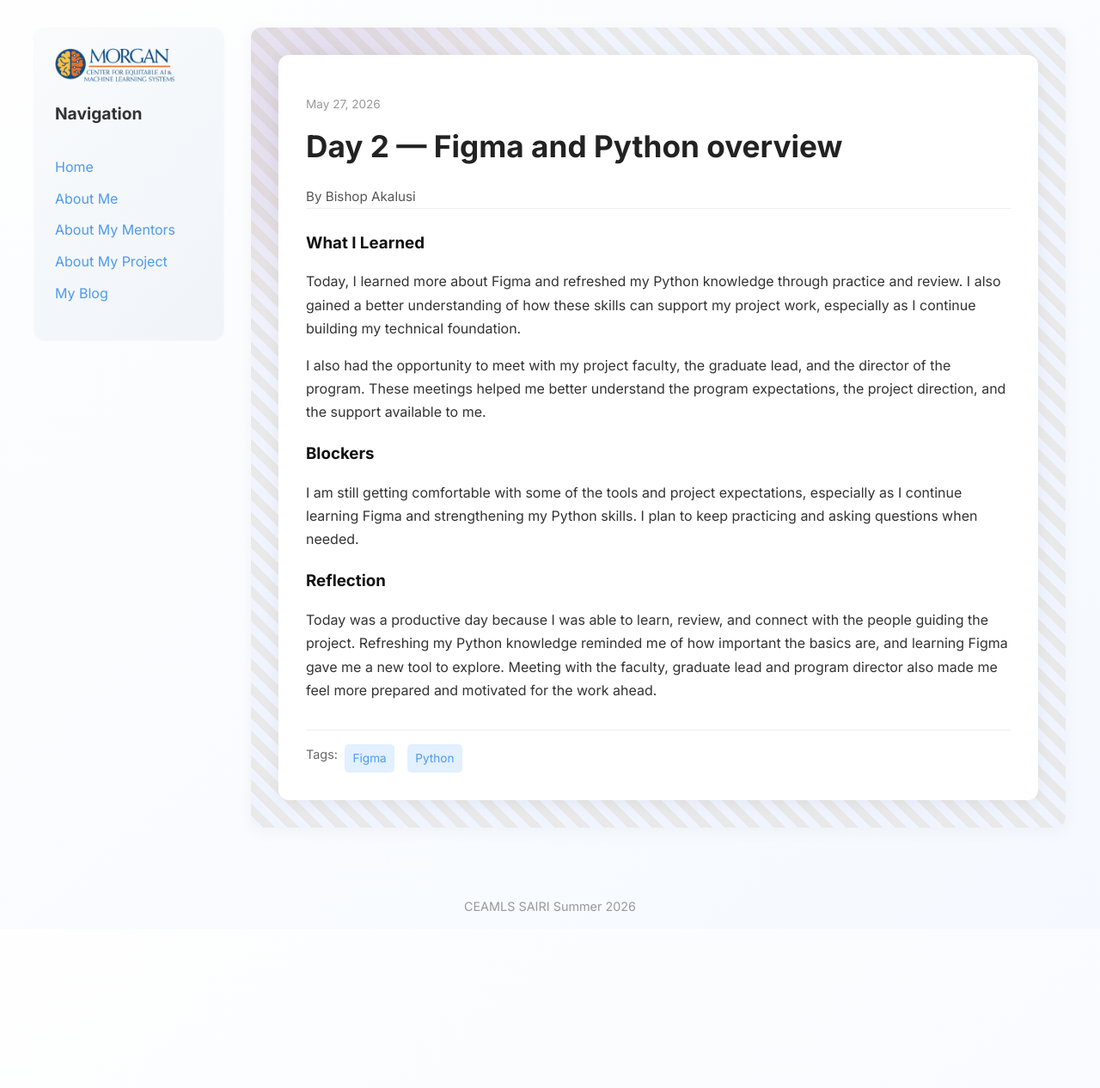
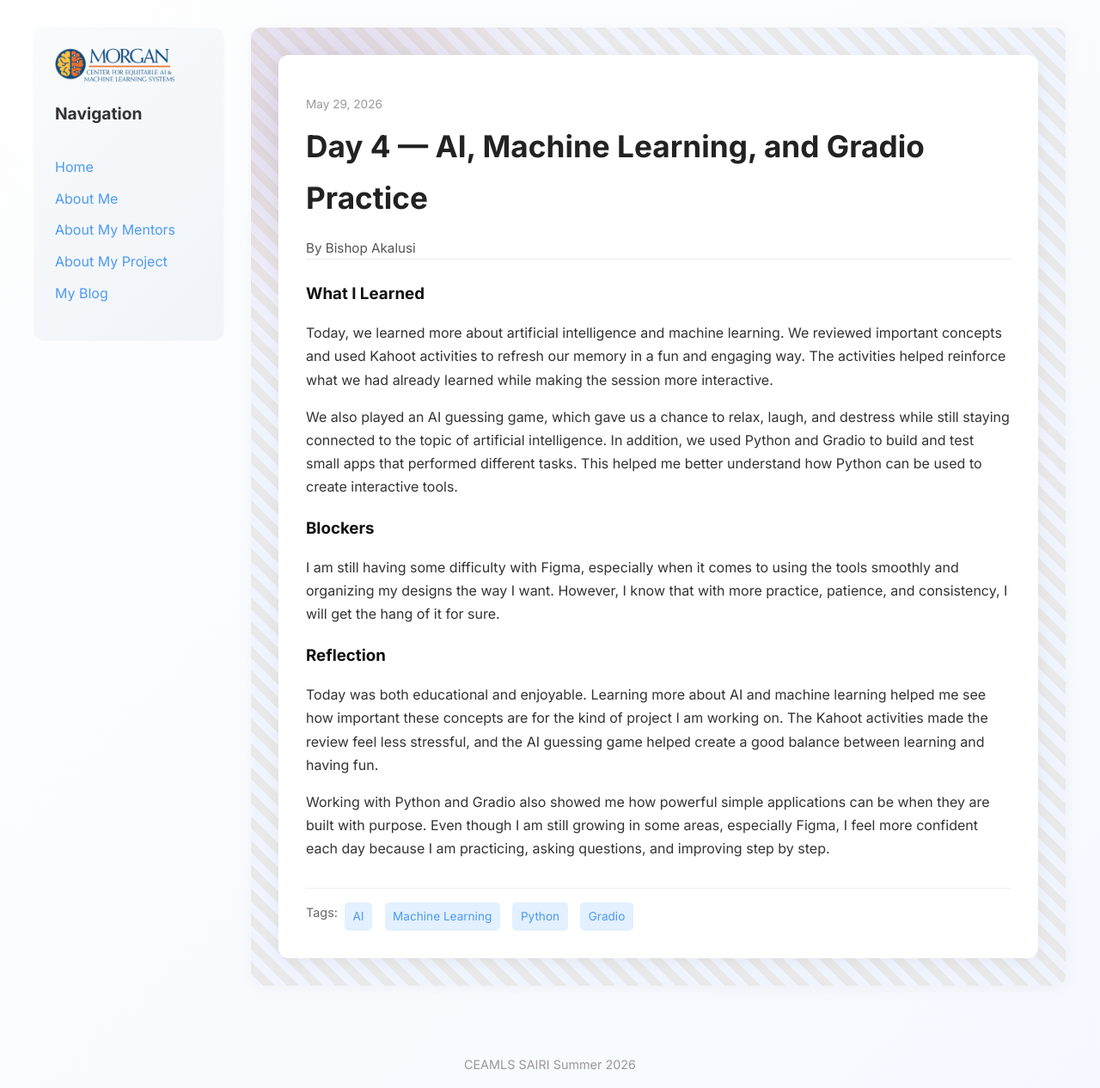
Before and after one commit to bisha1111/bisha1111ceamls26.github.io, a Jekyll site: the page built from _posts/2026-06-04-day-4.md, in a window 1280 px wide. Shown: the whole page at 86% size. Built offline with Jekyll 4.4.1, drawn with Linux system fonts in a browser that asks for light colours; before the commit the page ends 1081 px from its top, so only the background shows below that.

Commit message:
Update 2026-06-04-day-4.md

```diff
--- a/_posts/2026-06-04-day-4.md
+++ b/_posts/2026-06-04-day-4.md
@@ -1,28 +1,34 @@
 ---
 layout: post
-title: "Day 2 — Figma and Python overview"
-date: 2026-05-27
-permalink: /day2.html
-tags: ["Figma", "Python"]
+title: "Day 4 — AI, Machine Learning, and Gradio Practice"
+date: 2026-05-29
+permalink: /day4.html
+tags: ["AI", "Machine Learning", "Python", "Gradio"]
 
 what_i_learned: |
-  Today, I learned more about Figma and refreshed my Python knowledge through practice
-  and review. I also gained a better understanding of how these skills can support my
-  project work, especially as I continue building my technical foundation.
+  Today, we learned more about artificial intelligence and machine learning. We reviewed
+  important concepts and used Kahoot activities to refresh our memory in a fun and engaging
+  way. The activities helped reinforce what we had already learned while making the session
+  more interactive.
 
-  I also had the opportunity to meet with my project faculty, the graduate lead, and
-  the director of the program. These meetings helped me better understand the program
-  expectations, the project direction, and the support available to me.
+  We also played an AI guessing game, which gave us a chance to relax, laugh, and destress
+  while still staying connected to the topic of artificial intelligence. In addition, we used
+  Python and Gradio to build and test small apps that performed different tasks. This helped
+  me better understand how Python can be used to create interactive tools.
 
 blockers: |
-  I am still getting comfortable with some of the tools and project expectations,
-  especially as I continue learning Figma and strengthening my Python skills. I plan
-  to keep practicing and asking questions when needed.
+  I am still having some difficulty with Figma, especially when it comes to using the tools
+  smoothly and organizing my designs the way I want. However, I know that with more practice,
+  patience, and consistency, I will get the hang of it for sure.
 
 reflection: |
-  Today was a productive day because I was able to learn, review, and connect with
-  the people guiding the project. Refreshing my Python knowledge reminded me of how
-  important the basics are, and learning Figma gave me a new tool to explore. Meeting
-  with the faculty, graduate lead and program director also made me feel more prepared
-  and motivated for the work ahead.
+  Today was both educational and enjoyable. Learning more about AI and machine learning
+  helped me see how important these concepts are for the kind of project I am working on.
+  The Kahoot activities made the review feel less stressful, and the AI guessing game helped
+  create a good balance between learning and having fun.
+
+  Working with Python and Gradio also showed me how powerful simple applications can be when
+  they are built with purpose. Even though I am still growing in some areas, especially Figma,
+  I feel more confident each day because I am practicing, asking questions, and improving step
+  by step.
 ---
```
